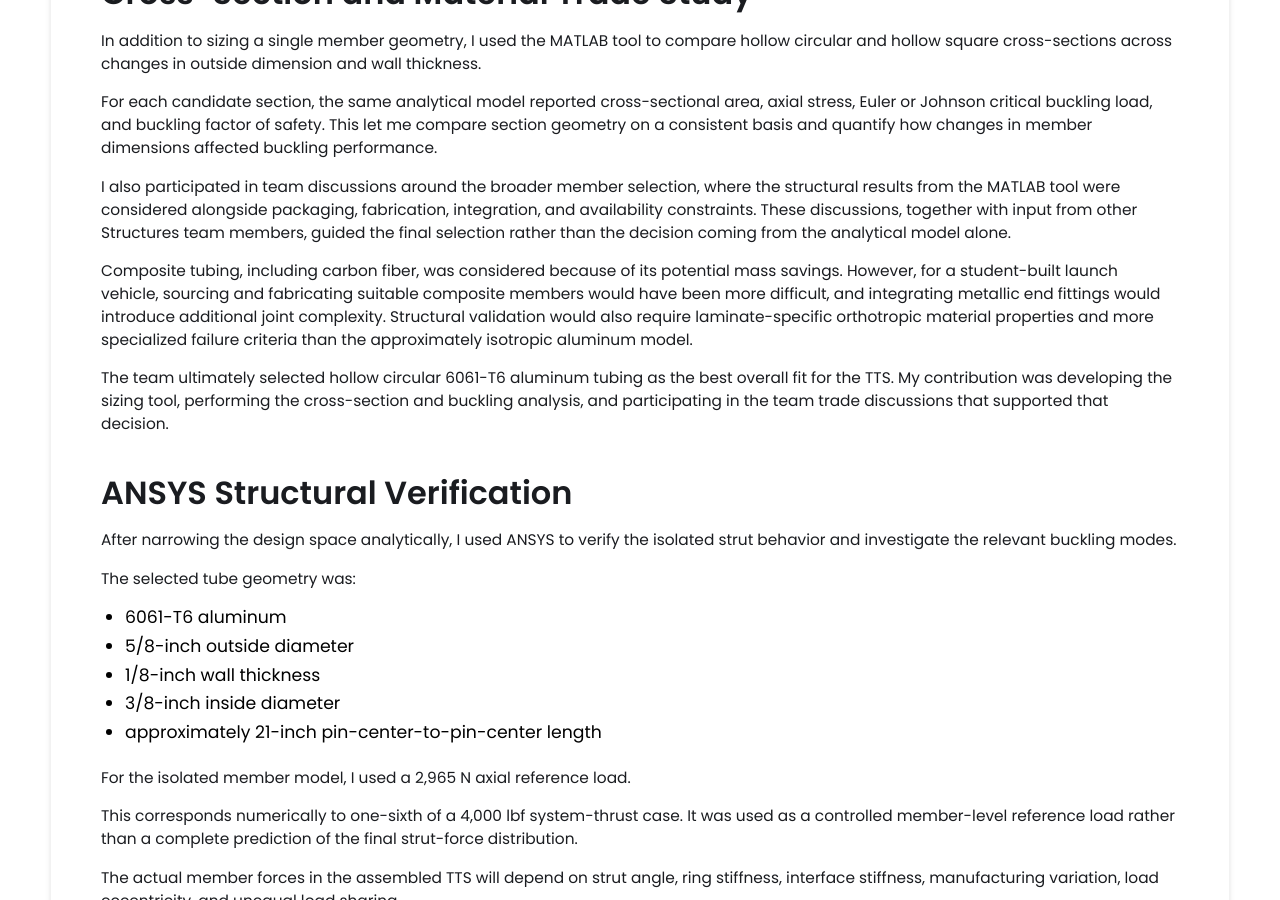
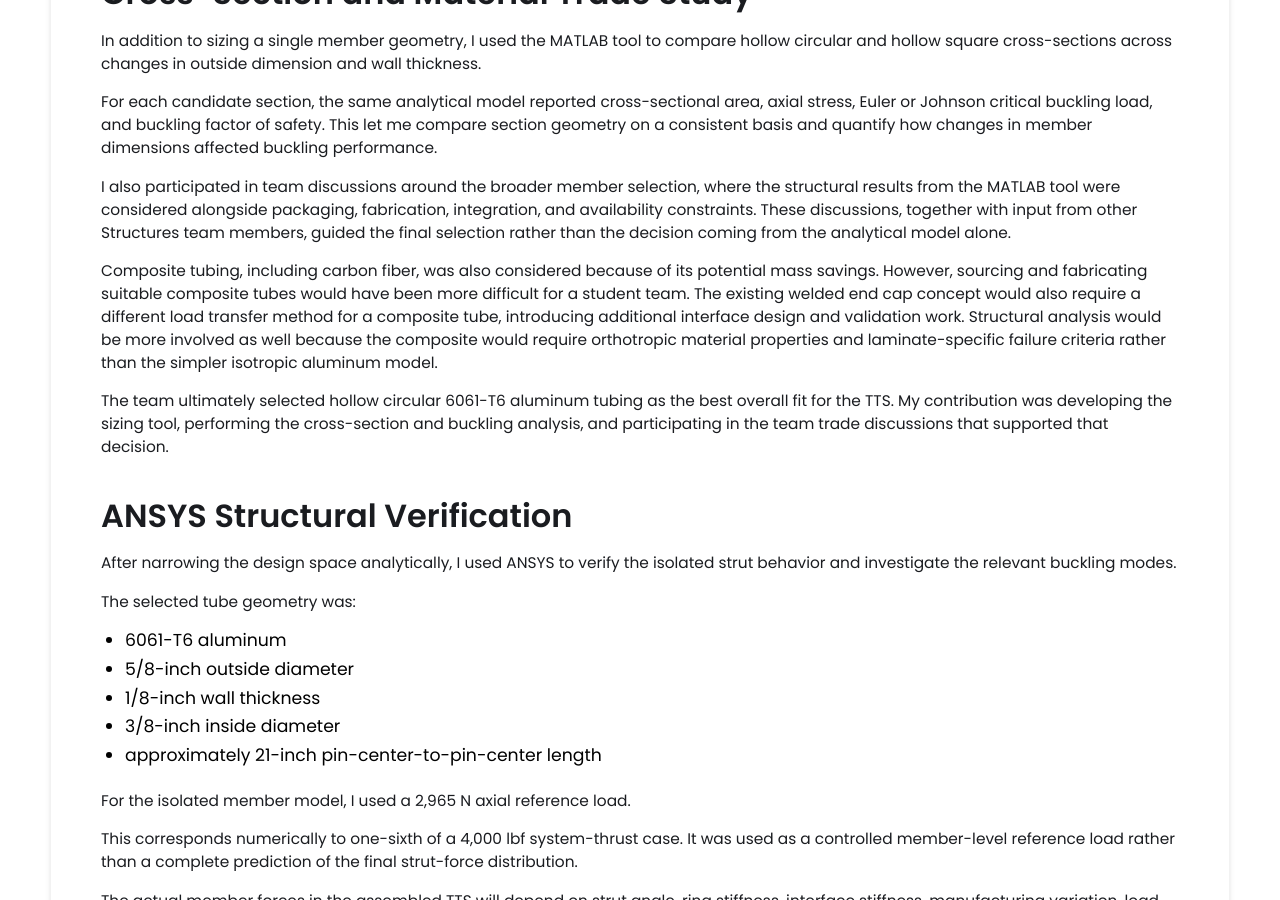
Before and after one commit to mnmohsen/personalwebsite, a Jekyll site: the page built from _projects/demo-project/index.md, in a window 1280 px wide and 900 px high, scrolled down 7657 px. Built offline with Jekyll 4.4.1, drawn with Linux system fonts in a browser that asks for light colours; some of the changed text lies outside the part shown.

Commit message:
Update index.md

```diff
--- a/_projects/demo-project/index.md
+++ b/_projects/demo-project/index.md
@@ -57,7 +57,6 @@ main-image: /image_rockit.png
 </style>
 
 <div class="tts-project" markdown="1">
-
 
 ## Thrust Transfer Structure Design and Verification
 
@@ -203,7 +202,7 @@ For each candidate section, the same analytical model reported cross-sectional a
 
 I also participated in team discussions around the broader member selection, where the structural results from the MATLAB tool were considered alongside packaging, fabrication, integration, and availability constraints. These discussions, together with input from other Structures team members, guided the final selection rather than the decision coming from the analytical model alone.
 
-Composite tubing, including carbon fiber, was considered because of its potential mass savings. However, for a student-built launch vehicle, sourcing and fabricating suitable composite members would have been more difficult, and integrating metallic end fittings would introduce additional joint complexity. Structural validation would also require laminate-specific orthotropic material properties and more specialized failure criteria than the approximately isotropic aluminum model.
+Composite tubing, including carbon fiber, was also considered because of its potential mass savings. However, sourcing and fabricating suitable composite tubes would have been more difficult for a student team. The existing welded end cap concept would also require a different load transfer method for a composite tube, introducing additional interface design and validation work. Structural analysis would be more involved as well because the composite would require orthotropic material properties and laminate-specific failure criteria rather than the simpler isotropic aluminum model.
 
 The team ultimately selected hollow circular 6061-T6 aluminum tubing as the best overall fit for the TTS. My contribution was developing the sizing tool, performing the cross-section and buckling analysis, and participating in the team trade discussions that supported that decision.
 
@@ -274,9 +273,9 @@ This agreement verified that the simplified model’s:
 
 were behaving as intended before progressing to buckling analysis.
 
-A separate higher-detail model that included the tube end geometry produced a larger local stress near the load-transfer region.
+A separate higher-detail model that included the tube end cap geometry produced a larger local stress near the load-transfer region.
 
-This indicated that the tube-to-end-fitting interface required joint-level investigation rather than treating the complete strut as a perfectly uniform member.
+This indicated that the tube to end-cap interface required joint-level investigation rather than treating the complete strut as a perfectly uniform member.
 
 ### Global Eigenvalue Buckling
 
@@ -478,13 +477,13 @@ The bottom joint transfers load between the engine-side interface and the tubula
 
 The connection uses:
 
-- a tubular welded end fitting
+- a welded tube end cap
 - a clevis-style bracket
 - a clevis pin
 - a Smalley retaining ring for axial pin retention
 - two bolts connecting the bracket to the interface ring
 
-The tubular welded end-fitting concept and supporting weld calculations were developed by another Structures team member and incorporated into the current strut assembly.
+The welded tube end cap concept and supporting weld calculations were developed by Gabe Popso and incorporated into the current strut assembly.
 
 ### Retaining-Ring Development
 
@@ -680,6 +679,7 @@ The structural design space included tradeoffs between:
 - theoretical efficiency and practical manufacturability
 
 A mathematically optimal component is not necessarily the best system-level design.
+
 The final member geometry had to provide adequate structural performance while also fitting within the engine bay, connecting to manufacturable joints, preserving plumbing space, and remaining realistic for the team to fabricate and inspect.
 
 </div>
```
